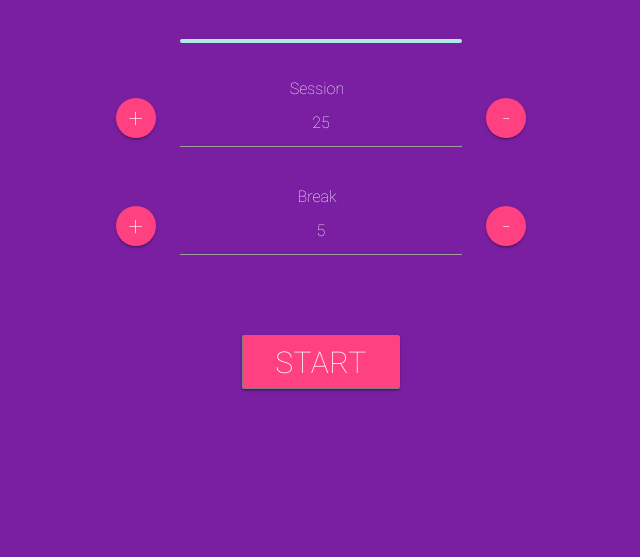
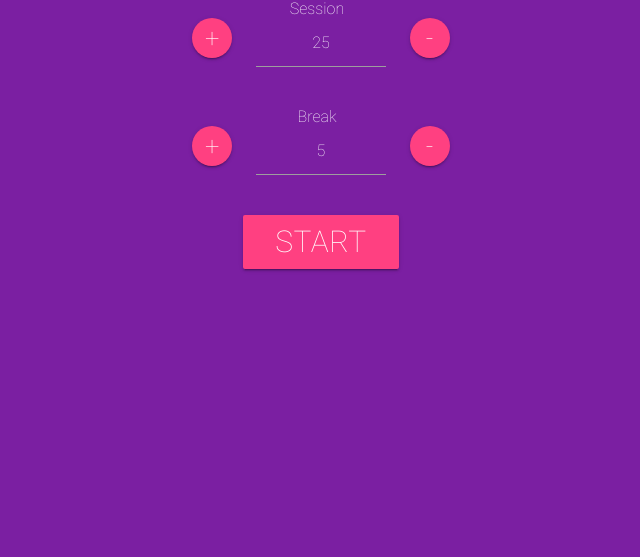
Before and after one commit to DeVlad/pomodoro-clock, a website: page src/index.html in a window 1280 px wide. Shown: the part 243-800 px from the top of the page, without its empty margins (319-959 px from the left). Drawn offline with nearby package versions, Linux system fonts and the light colour scheme.

Commit message:
Added some responsive tweaks

```diff
--- a/src/css/style.css
+++ b/src/css/style.css
@@ -1,5 +1,6 @@
 /* Pomodoro Clock Styles */
 
+/* CSS reset */
 html, body, div, span, applet, object, iframe,
 h1, h2, h3, h4, h5, h6, p, blockquote, pre,
 a, abbr, acronym, address, big, cite, code,
@@ -31,34 +32,25 @@ body {
 h1 {
     font-size: 40px;
     text-align: center;
-    margin-bottom: 40px;
+
 }
 
 #clock {
     display: block;
     font-size: 100px;
     text-align: center;
-    margin-bottom: 40px;
-    /* border: 2px solid black; */
 }
 
 #start {
-
-    margin-top: 40px;
-    border: 1px solid gray;
     text-align: center;
     font-size: 30px;
     cursor: pointer;
 }
 
-.color-pink {
-    background-color: #FF4081;
-}
-
+/* Session status message display*/
 #status {
     font-size: 26px;
     text-align: center;
-
 }
 
 span {
@@ -70,9 +62,12 @@ input::-webkit-inner-spin-button,
 input::-webkit-outer-spin-button {
   -webkit-appearance: none;
   margin: 0;
-
 }
 
 input:not([type]), input[type=text], input[type=password], input[type=email], input[type=url], input[type=time], input[type=date], input[type=datetime], input[type=datetime-local], input[type=tel], input[type=number], input[type=search], textarea.materialize-textarea {
     border-bottom: none;
 }
+
+.color-pink {
+    background-color: #FF4081;
+}
--- a/src/index.html
+++ b/src/index.html
@@ -15,10 +15,11 @@
 <body>
     <div class="container">
         <h1>Pomodoro</h1>
+
+        <div id="clock">00:00</div>
         <div id="status">&nbsp;</div>
-        <div id="clock">00:00</div>
         <div class="row">
-            <div class="col s4 offset-s4">
+            <div class="col s12 m4 l4 xl4 offset-m4 offset-l4 offset-xl4">
                 <div class="progress">
                     <div id="progress-bar" class="determinate" style="width: 0%"></div>
                 </div>
@@ -29,15 +30,15 @@
     <div class="container center-align">
         <p class=""><span>Session</span></p>
         <div class="row">
-            <div class="col s4 right-align"> <a class="btn-floating btn-small waves-effect waves-light color-pink"><i class="material-icons">+</i></a></div>
-            <div class="col s4"><input type="number" class="center-align settings" size="2" min="1" max="60" id="session-duration" name="session" value="25" /></div>
-            <div class="col s4 left-align"><a class="btn-floating btn-small waves-effect waves-light color-pink"><i class="material-icons">-</i></a></div>
+            <div class="col s4 m1 offset-m4 right-align"> <a class="btn-floating btn-small waves-effect waves-light color-pink"><i class="material-icons">+</i></a></div>
+            <div class="col s4 m2 center-align"><input type="number" class="center-align settings" size="2" min="1" max="60" id="session-duration" name="session" value="25" /></div>
+            <div class="col s4 m1 left-align"><a class="btn-floating btn-small waves-effect waves-light color-pink"><i class="material-icons">-</i></a></div>
         </div>
         <p><span>Break</span></p>
         <div class="row">
-            <div class="col s4 right-align"> <a class="btn-floating btn-small waves-effect waves-light color-pink"><i class="material-icons">+</i></a></div>
-            <div class="col s4"><input type="number" class="center-align settings" size="2" min="5" max="20" id="break-duration" name="session" value='5' /></div>
-            <div class="col s4 left-align"><a class="btn-floating btn-small waves-effect waves-light color-pink"><i class="material-icons">-</i></a></div>
+            <div class="col s4 m1 offset-m4 right-align"> <a class="btn-floating btn-small waves-effect waves-light color-pink"><i class="material-icons">+</i></a></div>
+            <div class="col s4 m2 center-align"><input type="number" class="center-align settings" size="2" min="5" max="20" id="break-duration" name="session" value='5' /></div>
+            <div class="col s4 m1 left-align"><a class="btn-floating btn-small waves-effect waves-light color-pink"><i class="material-icons">-</i></a></div>
         </div>
         <button id="start" class="waves-effect waves-light btn-large color-pink" onclick="startPomodoro(10)">start</button>
     </div>
```
